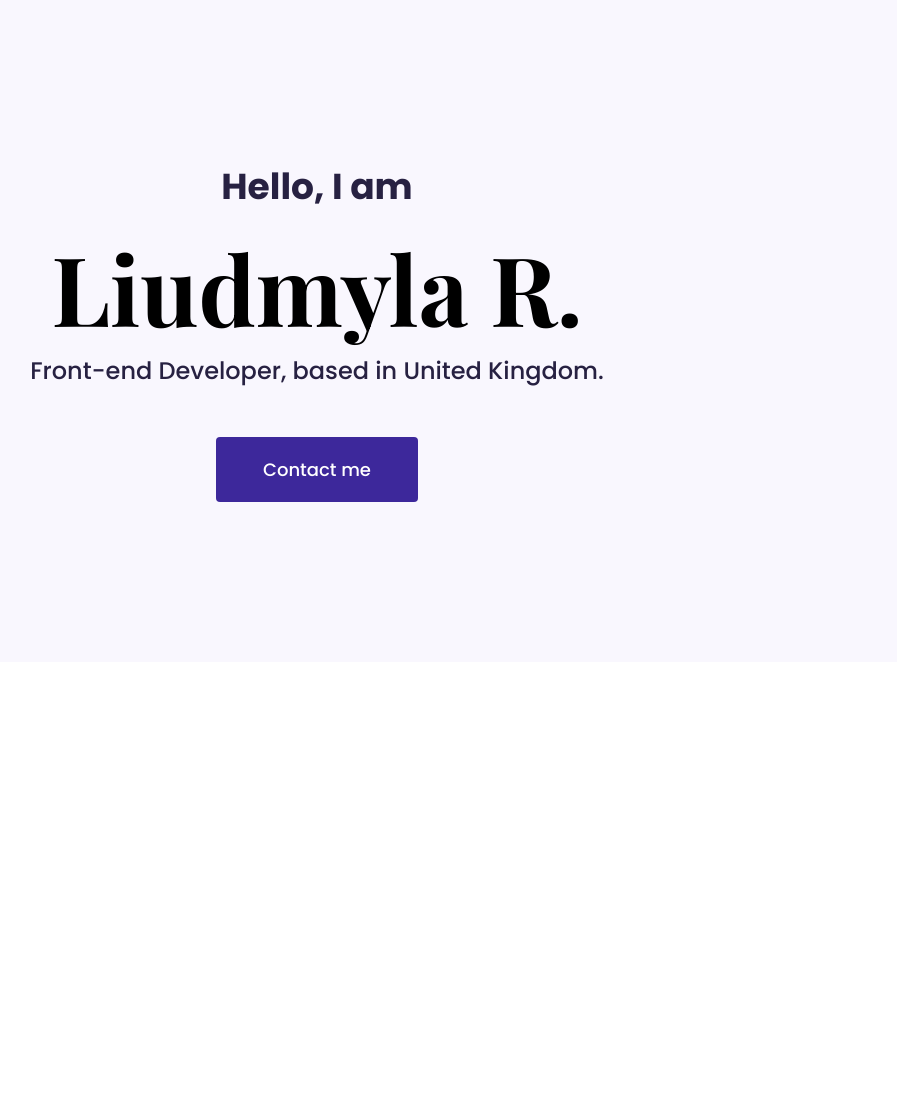
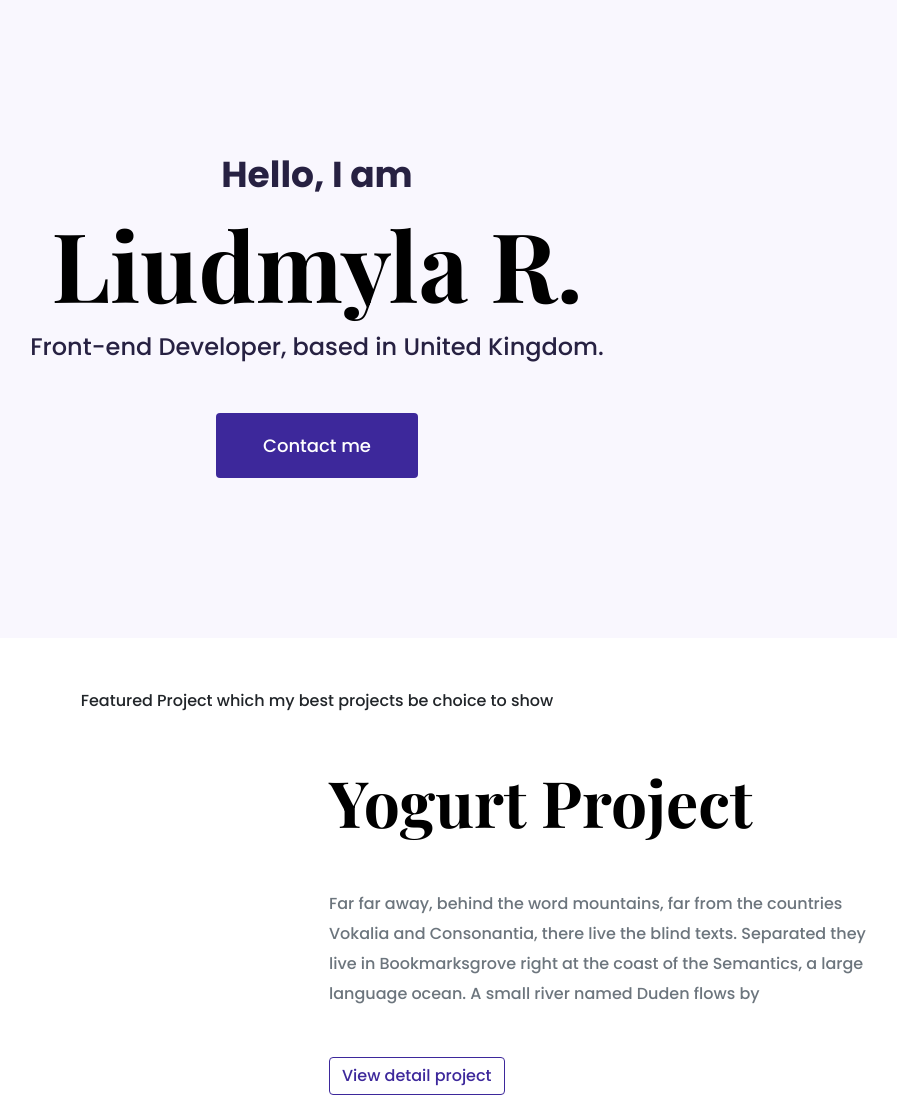
Before and after one commit to LiuLuchik/portfolio-project-figma, a plain HTML site: page index.html in a window 1280 px wide. Shown: the whole page, without its empty margins (323-1220 px from the left). Before the commit the page ends 800 px from the top, so only its background shows below. Drawn offline with nearby package versions, Linux system fonts and the light colour scheme.

Commit message:
add homepage content

```diff
--- a/index.html
+++ b/index.html
@@ -37,5 +37,24 @@
         <a href="#" class="btn btn-branding">Contact me</a>
       </div>
     </div>
+    <div class="container">
+      <p class="text-center m-5">
+        Featured Project which my best projects be choice to show
+      </p>
+
+      <div class="row">
+        <div class="col-6"></div>
+        <div class="col-6">
+          <h2 class="mb-5">Yogurt Project</h2>
+          <p class="mb-5 text-muted">
+            Far far away, behind the word mountains, far from the countries
+            Vokalia and Consonantia, there live the blind texts. Separated they
+            live in Bookmarksgrove right at the coast of the Semantics, a large
+            language ocean. A small river named Duden flows by
+          </p>
+          <a href="#" class="btn btn-branding-outline">View detail project</a>
+        </div>
+      </div>
+    </div>
   </body>
 </html>
--- a/styles/portfolio.css
+++ b/styles/portfolio.css
@@ -24,8 +24,14 @@ h1 {
   font-size: 96px;
 }
 
+h2 {
+  font-size: 64px;
+}
+
 p {
   font-weight: normal;
+  font-size: 16px;
+  line-height: 30px;
 }
 
 .hero {
@@ -60,3 +66,12 @@ p {
   line-height: 27px;
   padding: 18px 46px;
 }
+
+.btn-branding-outline {
+  color: var(--branding-color);
+  border: 1px solid var(--branding-color);
+  border-radius: 4px;
+  font-weight: 500;
+  font-size: 16px;
+  line-height: 24px;
+}
```
